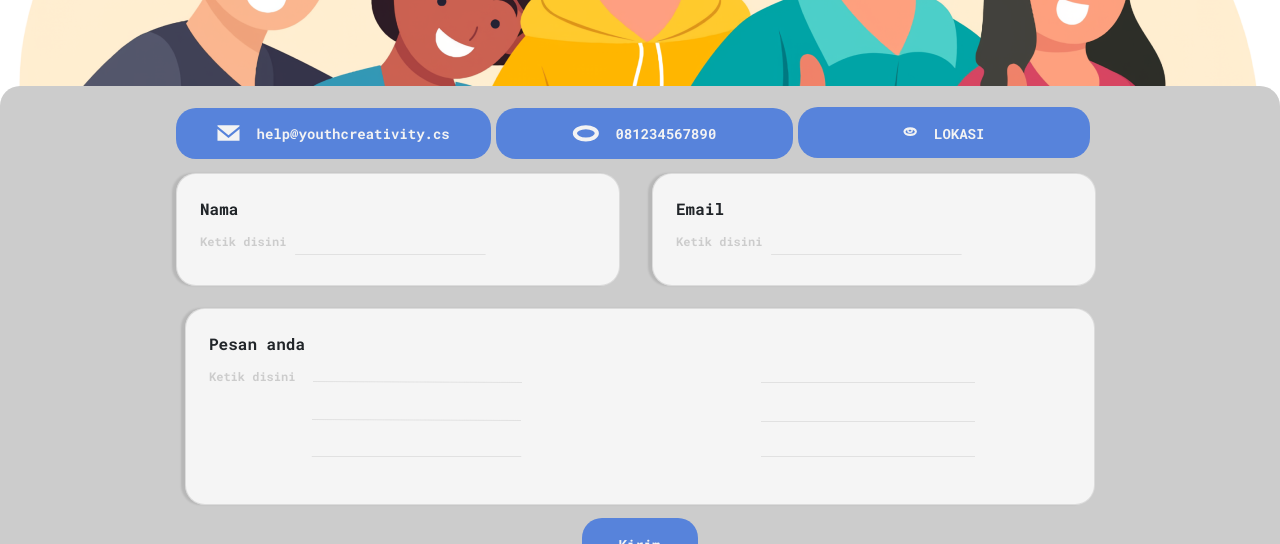
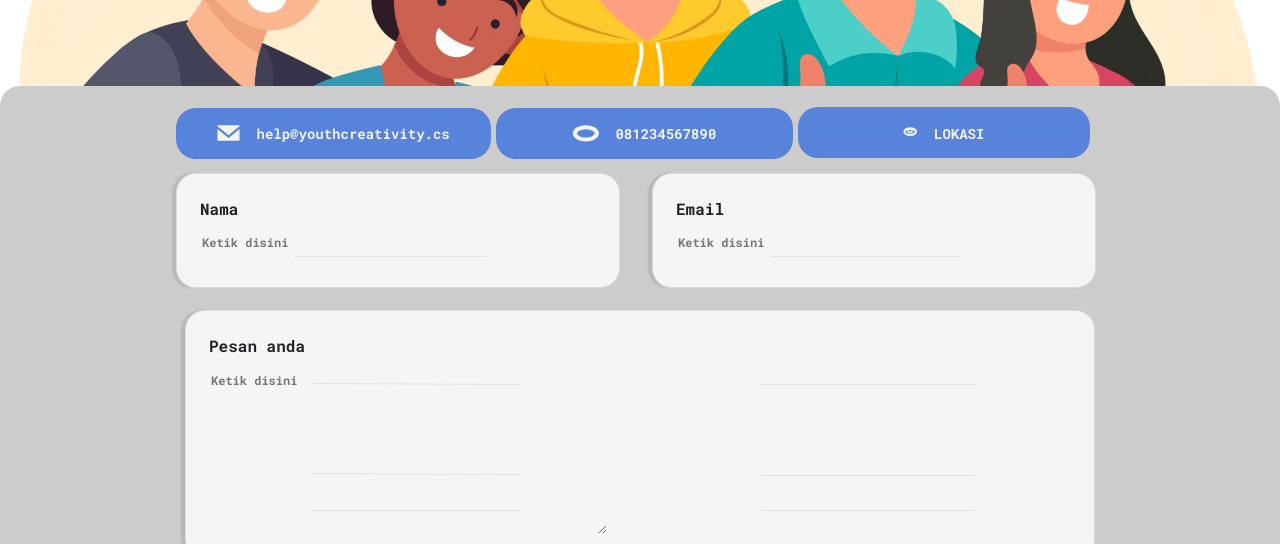
Before and after one commit to Ferrykun07/Frontend_Kelompok_15, a website built with Parcel: page call-page.html in a window 1280 px wide. Shown: the part 256-800 px from the top of the page. Built offline with nearby package versions, Linux system fonts and the light colour scheme.

Commit message:
Update call-page.html

```diff
--- a/call-page.html
+++ b/call-page.html
@@ -151,7 +151,7 @@
                   <div class="ifo"></div>
                   <b class="nama">Nama</b>
                   <div class="ketik-disini-parent">
-                    <b class="ketik-disini">Ketik disini</b>
+                    <input type="text" class="ketik-disini" placeholder="Ketik disini" style="outline: none;border: none;background-color: transparent;">
                     <img
                       class="frame-child"
                       loading="lazy"
@@ -164,7 +164,7 @@
                   <div class="ifo1"></div>
                   <b class="nama1">Email</b>
                   <div class="ketik-disini-group">
-                    <b class="ketik-disini1">Ketik disini</b>
+                    <input type="text" class="ketik-disini" placeholder="Ketik disini" style="outline: none;border: none;background-color: transparent;">
                     <img
                       class="frame-item"
                       loading="lazy"
@@ -180,7 +180,7 @@
                 <div class="cotet2">
                   <div class="ifo2"></div>
                   <b class="nama2">Pesan anda</b>
-                  <b class="ketik-disini2">Ketik disini</b>
+                  <textarea name="" id="" class="ketik-disini2" cols="30" rows="10" placeholder="Ketik disini" style="outline: none;border: none;background-color: transparent;"></textarea>
                   <img
                     class="cotet-child"
                     alt=""
```
